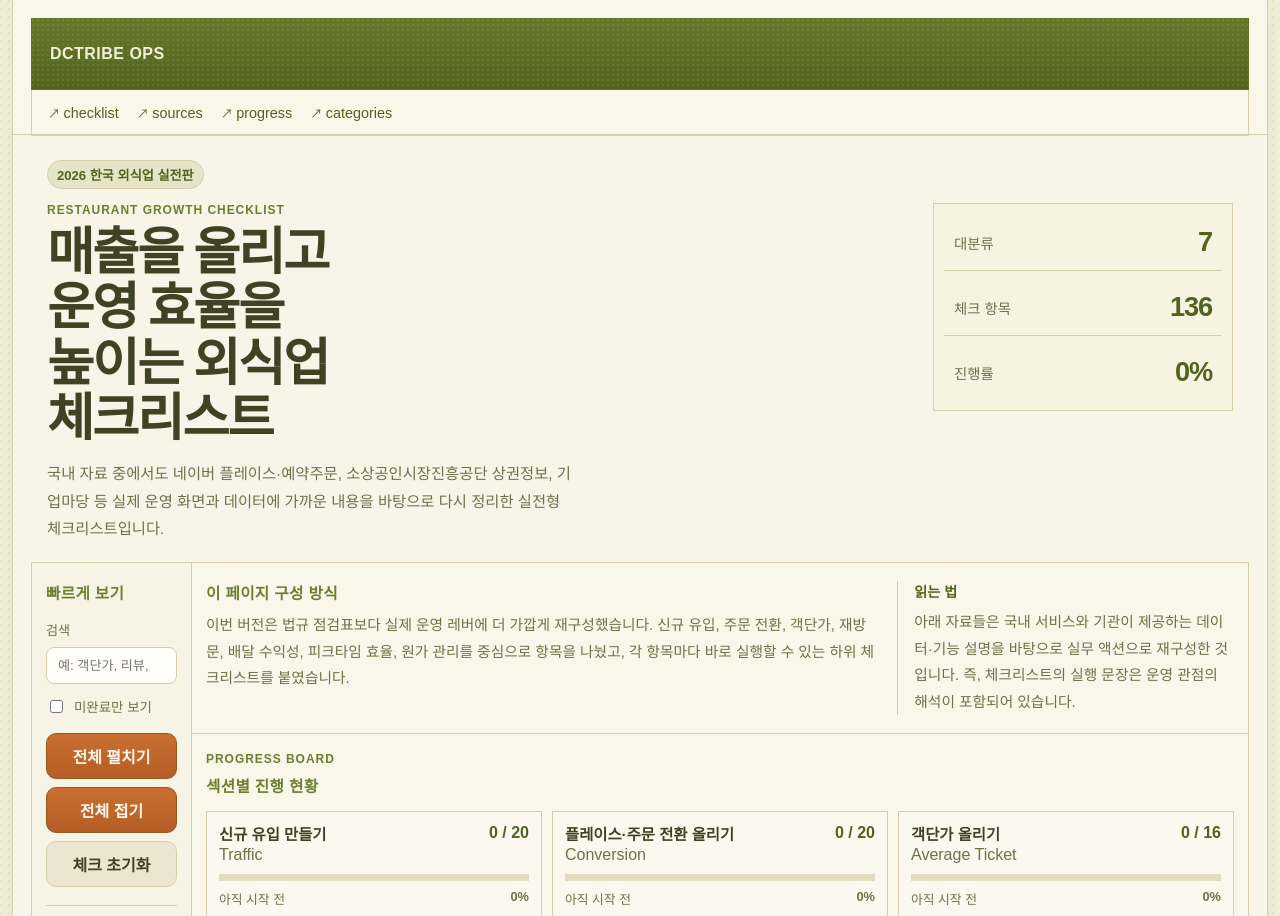
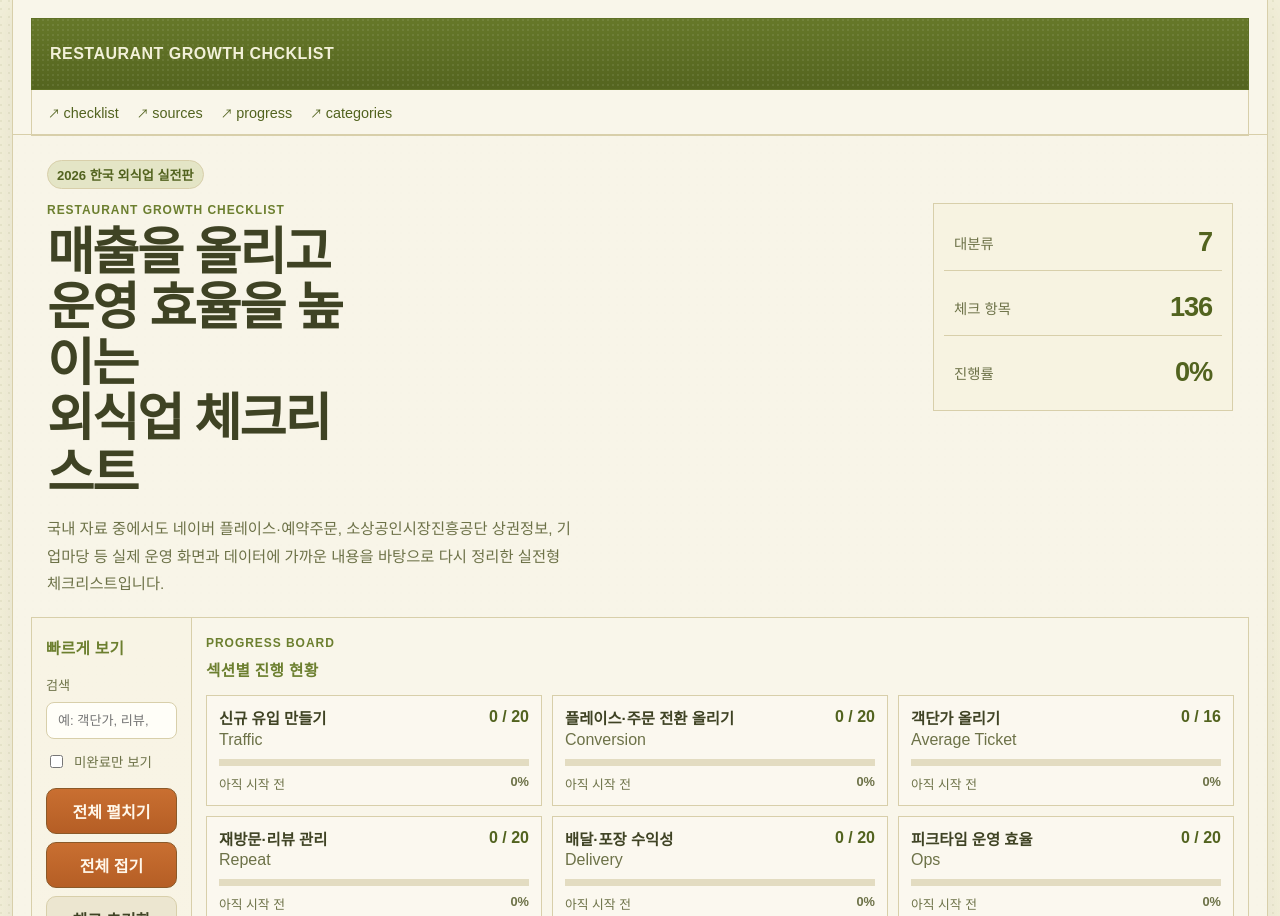
Before and after one commit to ja-young-up/restaurant-ops-checklist-kr, a plain HTML site: page index.html in a window 1280 px wide. Shown: the top 916 px of the page. Drawn offline with Linux system fonts and the light colour scheme; a web font is replaced by a local one.

Commit message:
Add files via upload

```diff
--- a/index.html
+++ b/index.html
@@ -3,7 +3,7 @@
   <head>
     <meta charset="UTF-8" />
     <meta name="viewport" content="width=device-width, initial-scale=1.0" />
-    <title>외식업 매출·운영 체크리스트</title>
+    <title>매출을 올리고 운영 효율을 높이는 외식업 체크리스트</title>
     <meta
       name="description"
       content="국내 자료를 바탕으로 재구성한 외식업 자영업자용 매출·운영 효율 체크리스트"
@@ -14,12 +14,18 @@
       href="https://fonts.googleapis.com/css2?family=IBM+Plex+Sans+KR:wght@400;500;600;700&family=Noto+Serif+KR:wght@600;700&display=swap"
       rel="stylesheet"
     />
+    <link
+      rel="stylesheet"
+      as="style"
+      crossorigin
+      href="https://cdn.jsdelivr.net/gh/orioncactus/pretendard/dist/web/static/pretendard.css"
+    />
     <link rel="stylesheet" href="./style.css" />
   </head>
   <body>
     <div class="page-shell">
       <header class="site-header">
-        <div class="site-header__brand">DCTRIBE OPS</div>
+        <div class="site-header__brand">RESTAURANT GROWTH CHCKLIST</div>
         <nav class="site-header__nav" aria-label="상단 메뉴">
           <a href="#checklistContainer">checklist</a>
           <a href="#sources">sources</a>
@@ -33,7 +39,11 @@
         <div class="hero__content">
           <div>
             <p class="eyebrow">Restaurant Growth Checklist</p>
-            <h1>매출을 올리고 운영 효율을 높이는 외식업 체크리스트</h1>
+            <h1>
+              매출을 올리고<br />
+              운영 효율을 높이는<br />
+              외식업 체크리스트
+            </h1>
             <p class="hero__lead">
               국내 자료 중에서도 네이버 플레이스·예약주문, 소상공인시장진흥공단
               상권정보, 기업마당 등 실제 운영 화면과 데이터에 가까운 내용을
@@ -90,26 +100,6 @@
         </aside>
 
         <section class="content">
-          <section class="panel intro">
-            <div>
-              <h2>이 페이지 구성 방식</h2>
-              <p>
-                이번 버전은 법규 점검표보다 실제 운영 레버에 더 가깝게
-                재구성했습니다. 신규 유입, 주문 전환, 객단가, 재방문, 배달
-                수익성, 피크타임 효율, 원가 관리를 중심으로 항목을 나눴고,
-                각 항목마다 바로 실행할 수 있는 하위 체크리스트를 붙였습니다.
-              </p>
-            </div>
-            <div class="intro__note">
-              <strong>읽는 법</strong>
-              <p>
-                아래 자료들은 국내 서비스와 기관이 제공하는 데이터·기능 설명을
-                바탕으로 실무 액션으로 재구성한 것입니다. 즉, 체크리스트의 실행
-                문장은 운영 관점의 해석이 포함되어 있습니다.
-              </p>
-            </div>
-          </section>
-
           <section class="panel section-progress">
             <div class="section-heading">
               <p class="eyebrow">Progress Board</p>
--- a/style.css
+++ b/style.css
@@ -141,9 +141,10 @@ p {
   text-transform: uppercase;
 }
 
-h1 {
+.hero h1 {
   max-width: 11ch;
-  font-family: "Noto Serif KR", serif;
+  font-family: "Pretendard Variable", "Pretendard", "IBM Plex Sans KR", sans-serif;
+  font-weight: 800;
   font-size: clamp(2rem, 4vw, 3.45rem);
   line-height: 1.08;
   letter-spacing: -0.04em;
@@ -732,7 +733,7 @@ h1 {
     border-right: 0;
   }
 
-  h1 {
+  .hero h1 {
     max-width: 100%;
     font-size: 2.2rem;
   }
```
